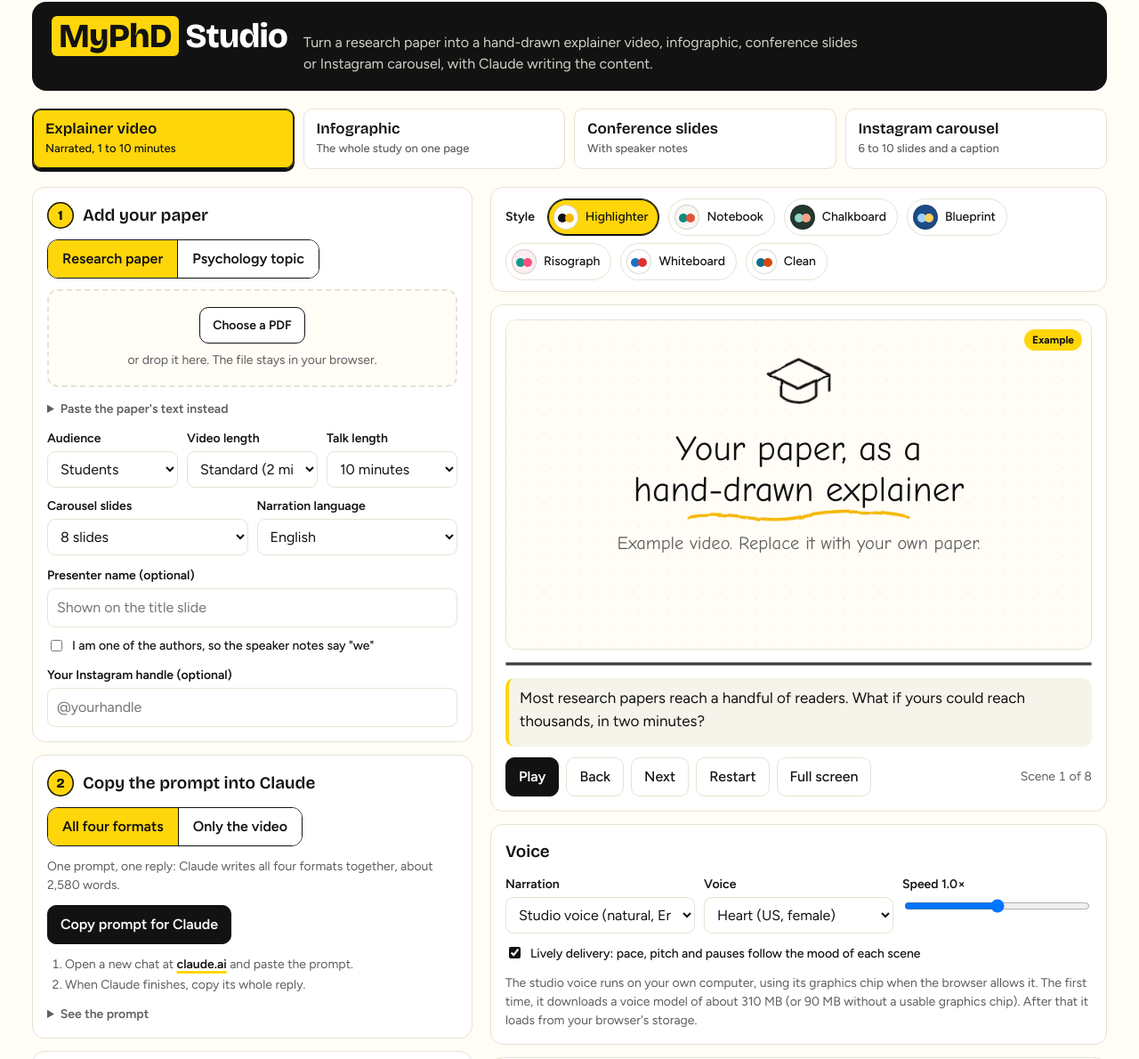
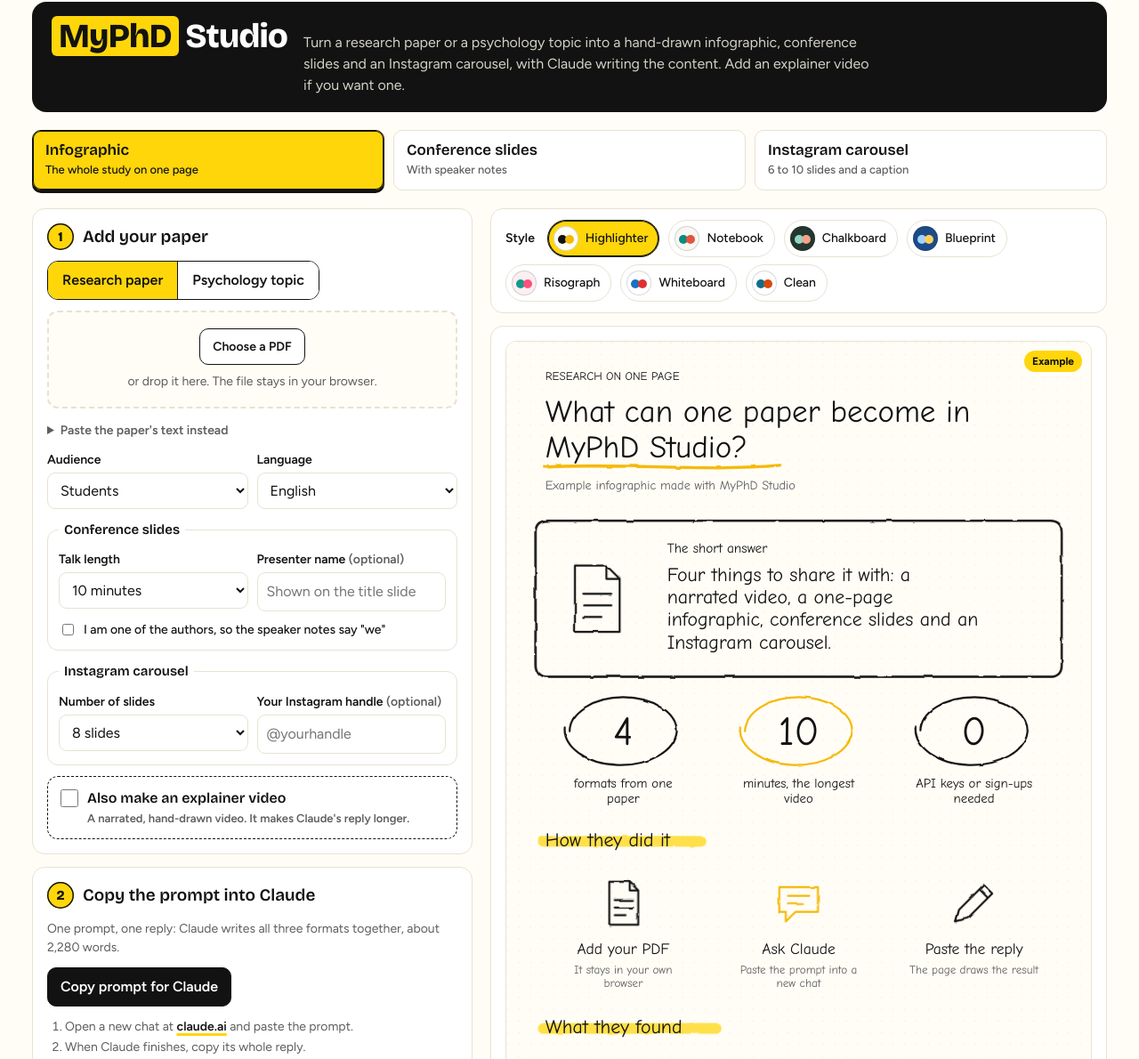
Before and after one commit to aimandahlan08-gif/myphd-studio, a plain HTML site: page index.html in a window 1280 px wide. Shown: the part 18-1208 px from the top of the page at 89% size. Drawn offline with nearby package versions, Linux system fonts and the light colour scheme; a web font is replaced by a local one.

Commit message:
Focus on infographic, slides and carousel; video is an opt-in tick box
The prompt now covers the three main formats by default. Ticking
'Also make an explainer video' shows the video settings, adds the
video to the prompt and shows its tab. The one-format switch is gone.

Co-Authored-By: Claude Opus 5.5 <noreply@anthropic.com>
Claude-Session: https://claude.ai/code/session_014Gn1PRZV45ZkZzY3e3Earg

````diff
--- a/index.html
+++ b/index.html
@@ -115,6 +115,16 @@ svg.sketch{display:block;width:100%;height:auto;font-family:var(--sketch)}
 .stagebox:fullscreen svg.sketch{width:min(100vw,177.78vh)}
 .notes{margin:0;font-size:16px;line-height:1.6;white-space:pre-wrap}
 .check-inline{display:flex;gap:8px;align-items:center;font-size:14px;font-weight:500;flex:1 1 100%}
+.opt{border:1px solid var(--line);border-radius:12px;padding:12px;display:flex;flex-direction:column;gap:10px;min-width:0;margin:0}
+.opt legend{font-family:var(--display);font-weight:600;font-size:15px;padding:0 6px}
+.vidtoggle{display:flex;gap:10px;align-items:flex-start;border:1px dashed var(--ink);border-radius:12px;padding:12px 14px;cursor:pointer;background:var(--panel)}
+.vidtoggle input{width:20px;height:20px;margin:2px 0 0;accent-color:var(--ink);flex:none}
+.vidtoggle b{font-family:var(--display);font-weight:600;font-size:16px;display:block}
+.vidtoggle span{font-size:13px;color:var(--muted)}
+.vidtoggle:has(input:checked){border-style:solid;background:var(--yellow-pale,#FFF3B6)}
+.vidtoggle:has(input:checked) span{color:var(--ink)}
+.picker.three{grid-template-columns:repeat(3,minmax(0,1fr))}
+@media (max-width:760px){.picker.three{grid-template-columns:repeat(1,minmax(0,1fr))}}
 input[type=text]{font:inherit;color:inherit;width:100%;border:1px solid var(--line);border-radius:9px;background:#fff;padding:9px 10px}
 .seg{display:inline-flex;border:1px solid var(--ink);border-radius:12px;overflow:hidden;align-self:flex-start;flex-wrap:wrap}
 .seg button{border:0;border-radius:0;font-weight:600;padding:9px 16px;background:var(--panel)}
@@ -165,21 +175,21 @@ ul.cautions{margin:0;padding-left:20px;font-size:14px;display:flex;flex-directio
 <div class="wrap">
   <header>
     <h1><span>MyPhD</span> Studio</h1>
-    <p>Turn a research paper into a hand-drawn explainer video, infographic, conference slides or Instagram carousel, with Claude writing the content.</p>
+    <p>Turn a research paper or a psychology topic into a hand-drawn infographic, conference slides and an Instagram carousel, with Claude writing the content. Add an explainer video if you want one.</p>
   </header>
 
   <div class="picker" role="radiogroup" aria-label="What to make">
-    <button type="button" role="radio" data-out="video" aria-checked="true"><b>Explainer video</b><span>Narrated, 1 to 10 minutes</span></button>
-    <button type="button" role="radio" data-out="info" aria-checked="false"><b>Infographic</b><span>The whole study on one page</span></button>
+    <button type="button" role="radio" data-out="info" aria-checked="true"><b>Infographic</b><span>The whole study on one page</span></button>
     <button type="button" role="radio" data-out="slides" aria-checked="false"><b>Conference slides</b><span>With speaker notes</span></button>
     <button type="button" role="radio" data-out="carousel" aria-checked="false"><b>Instagram carousel</b><span>6 to 10 slides and a caption</span></button>
+    <button type="button" role="radio" data-out="video" aria-checked="false" id="pickVideo" hidden><b>Explainer video</b><span>Narrated, 1 to 10 minutes</span></button>
   </div>
 
   <div class="cols">
     <!-- Steps -->
     <div class="stack">
       <section class="card" aria-labelledby="s1">
-        <div class="step-head"><span class="num">1</span><h2 id="s1">Add your paper</h2></div>
+        <div class="step-head"><span class="num">1</span><h2 id="s1">Add your paper or topic</h2></div>
         <div class="seg" role="radiogroup" aria-label="Start from" id="srcSeg">
           <button type="button" role="radio" data-src="paper" aria-checked="true">Research paper</button>
           <button type="button" role="radio" data-src="topic" aria-checked="false">Psychology topic</button>
@@ -252,50 +262,57 @@ ul.cautions{margin:0;padding-left:20px;font-size:14px;display:flex;flex-directio
               <option value="students" selected>Students</option>
               <option value="researchers">Researchers</option>
             </select></div>
-          <div class="field" id="lengthField"><label for="length" id="lengthLabel">Length</label>
-            <select id="length">
-              <option value="short">Short (1 min)</option>
-              <option value="standard" selected>Standard (2 min)</option>
-              <option value="deep">Deep dive (3 min)</option>
-              <option value="long">Feature (5 min)</option>
-              <option value="lecture">Mini lecture (10 min)</option>
-            </select></div>
-          <div class="field" id="talkField" hidden><label for="talk">Talk length</label>
-            <select id="talk">
-              <option value="5">5 minutes</option>
-              <option value="10" selected>10 minutes</option>
-              <option value="15">15 minutes</option>
-              <option value="20">20 minutes</option>
-            </select></div>
-          <div class="field" id="carNField" hidden><label for="carN" id="carNLabel">Slides</label>
-            <select id="carN">
-              <option value="6">6 slides</option>
-              <option value="8" selected>8 slides</option>
-              <option value="10">10 slides</option>
-            </select></div>
-          <div class="field"><label for="lang" id="langLabel">Narration language</label>
+          <div class="field"><label for="lang">Language</label>
             <select id="lang">
               <option value="en">English</option>
               <option value="ms">Bahasa Melayu</option>
             </select></div>
         </div>
-        <div class="row" id="slidesOpts" hidden>
-          <div class="field"><label for="presenter">Presenter name (optional)</label>
-            <input type="text" id="presenter" placeholder="Shown on the title slide"></div>
+        <fieldset class="opt"><legend>Conference slides</legend>
+          <div class="row">
+              <div class="field" id="talkField"><label for="talk">Talk length</label>
+                <select id="talk">
+                  <option value="5">5 minutes</option>
+                  <option value="10" selected>10 minutes</option>
+                  <option value="15">15 minutes</option>
+                  <option value="20">20 minutes</option>
+                </select></div>
+            <div class="field"><label for="presenter">Presenter name <span class="hint">(optional)</span></label>
+              <input type="text" id="presenter" placeholder="Shown on the title slide"></div>
+          </div>
           <label class="check-inline" id="authorField"><input type="checkbox" id="isAuthor"> I am one of the authors, so the speaker notes say "we"</label>
-        </div>
-        <div class="row" id="carOpts" hidden>
-          <div class="field"><label for="handle">Your Instagram handle (optional)</label>
-            <input type="text" id="handle" placeholder="@yourhandle"></div>
-        </div>
+        </fieldset>
+        <fieldset class="opt"><legend>Instagram carousel</legend>
+          <div class="row">
+              <div class="field" id="carNField"><label for="carN">Number of slides</label>
+                <select id="carN">
+                  <option value="6">6 slides</option>
+                  <option value="8" selected>8 slides</option>
+                  <option value="10">10 slides</option>
+                </select></div>
+            <div class="field"><label for="handle">Your Instagram handle <span class="hint">(optional)</span></label>
+              <input type="text" id="handle" placeholder="@yourhandle"></div>
+          </div>
+        </fieldset>
+        <label class="vidtoggle" for="wantVideo"><input type="checkbox" id="wantVideo">
+          <div><b>Also make an explainer video</b><span>A narrated, hand-drawn video. It makes Claude's reply longer.</span></div></label>
+        <fieldset class="opt" id="videoOpts" hidden><legend>Explainer video</legend>
+          <div class="row">
+              <div class="field" id="lengthField"><label for="length">Video length</label>
+                <select id="length">
+                  <option value="short">Short (1 min)</option>
+                  <option value="standard" selected>Standard (2 min)</option>
+                  <option value="deep">Deep dive (3 min)</option>
+                  <option value="long">Feature (5 min)</option>
+                  <option value="lecture">Mini lecture (10 min)</option>
+                </select></div>
+          </div>
+          <p class="hint">Pick the voice and play the video in the player once it is made.</p>
+        </fieldset>
       </section>
 
       <section class="card" aria-labelledby="s2">
         <div class="step-head"><span class="num">2</span><h2 id="s2">Copy the prompt into Claude</h2></div>
-        <div class="seg" role="radiogroup" aria-label="What the prompt asks for" id="scopeSeg">
-          <button type="button" role="radio" data-scope="all" aria-checked="true">All four formats</button>
-          <button type="button" role="radio" data-scope="one" aria-checked="false" id="scopeOne">Only the video</button>
-        </div>
         <p class="hint" id="scopeHint"></p>
         <div class="row">
           <button class="primary" id="copyPrompt" type="button">Copy prompt for Claude</button>
@@ -317,7 +334,7 @@ ul.cautions{margin:0;padding-left:20px;font-size:14px;display:flex;flex-directio
         <label for="reply" class="hint">Claude's reply, including the ```json block</label>
         <textarea id="reply" placeholder="Paste Claude's whole reply here."></textarea>
         <div class="row">
-          <button class="primary" id="make" type="button">Make my video</button>
+          <button class="primary" id="make" type="button">Make them</button>
           <button class="quiet" id="loadSample" type="button">Show the example</button>
         </div>
         <p class="status" id="replyStatus" role="status"></p>
@@ -1493,14 +1510,18 @@ function topicize(pr,kind,only){
   return pr;
 }
 /* One prompt for all four formats, like MedTopic Studio: one reply fills the video, infographic, slides and carousel */
-let SCOPE="all";
-const ALL_KINDS=["video","info","slides","carousel"];
+const SCOPE="all";
+const ALL_KINDS=["info","slides","carousel","video"];
+let VIDEO_ON=false;
+const KINDS=()=>VIDEO_ON?ALL_KINDS:ALL_KINDS.filter(k=>k!=="video");
+const NUMW=["zero","one","two","three","four"];
 const ALL_KEYS={video:"video",info:"infographic",slides:"slides",carousel:"carousel"};
 const ALL_NAMES={video:"Explainer video",info:"Infographic",slides:"Conference slides",carousel:"Instagram carousel"};
 function buildAllPrompt(){
   const topic=SRC==="topic", aud="Audience: "+AUDIENCES[$("audience").value];
   let accuracy="";
-  const sections=ALL_KINDS.map(k=>{
+  const kinds=KINDS(), keys=kinds.map(k=>ALL_KEYS[k]), n=NUMW[kinds.length];
+  const sections=kinds.map(k=>{
     let pr=PROMPTS[k](); if(topic) pr=topicize(pr,k,"sections");
     const a=pr.indexOf("Accuracy comes first:"), aEnd=pr.indexOf("\n\n",a);
     if(k==="info") accuracy=pr.slice(a,aEnd);
@@ -1517,24 +1538,29 @@ ${body.trim()}`;
                    .replace("- Always include the main criticism or open question.","- Cover the main criticism or open question in every format.");
   const L=LENGTHS[$("length").value], T=TALKS[+$("talk").value], N=+$("carN").value;
   const metaSch=withMeta({type:"object",properties:{},required:[]});
-  const sch={mode:metaSch.properties.mode,category:metaSch.properties.category,
-    video:schema(L),infographic:infoSchema(),slides:slidesSchema(T),carousel:carSchema(N)};
+  const all={video:()=>schema(L),infographic:infoSchema,slides:()=>slidesSchema(T),carousel:()=>carSchema(N)};
+  const sch={mode:metaSch.properties.mode,category:metaSch.properties.category};
+  keys.forEach(x=>{ sch[x]=all[x](); });
+  const NICE={info:"a one-page infographic",slides:"conference slides",carousel:"an Instagram carousel",video:"an explainer video"};
+  const names=kinds.map(k=>NICE[k]);
+  const nameList=names.slice(0,-1).join(", ")+" and "+names[names.length-1];
+  const keyList=["mode","category"].concat(keys).map(x=>'"'+x+'"'), keyText=keyList.slice(0,-1).join(", ")+" and "+keyList[keyList.length-1];
   let out=`Please write the content for my MyPhD Studio app, following these instructions exactly.
 
-You are the writer for MyPhD Studio, an app that turns ${topic?"a psychology topic":"a research paper"} into four hand-drawn formats: an explainer video, a one-page infographic, conference slides and an Instagram carousel. The app draws every format from fixed hand-drawn layouts, so you only supply the content, as JSON matching the schemas at the end. Each field's description tells you what belongs in it. Follow those descriptions, including word limits and counts.
+You are the writer for MyPhD Studio, an app that turns ${topic?"a psychology topic":"a research paper"} into hand-drawn formats. This time I need ${n}: ${nameList}. The app draws every format from fixed hand-drawn layouts, so you only supply the content, as JSON matching the schemas at the end. Each field's description tells you what belongs in it. Follow those descriptions, including word limits and counts.
 
 ${accuracy}
 
 ${aud}
 
-Write all four formats. Each one stands on its own, so do not refer from one format to another.
+Write all ${n} formats. Each one stands on its own, so do not refer from one format to another.
 
 ${sections.join("\n\n")}
 
 ${topic?topicSource():paperBlock()}
 
 Reply format:
-Reply with ONE JSON object with exactly six keys: "mode", "category", "video", "infographic", "slides" and "carousel". "mode" and "category" describe the whole piece once. Each of the other four values must match its JSON Schema below. Write the formats in that order and keep each within its own limits, so the reply is not cut off. Put the whole object in a single \`\`\`json code block and write nothing before or after it.
+Reply with ONE JSON object with exactly ${keyList.length} keys: ${keyText}. "mode" and "category" describe the whole piece once. Each of the other ${n} values must match its JSON Schema below. Write the formats in that order and keep each within its own limits, so the reply is not cut off. Put the whole object in a single \`\`\`json code block and write nothing before or after it.
 
 JSON Schemas, one per key (for reference only, do not repeat them in your reply):
 ${JSON.stringify(sch)}`;
@@ -1543,7 +1569,7 @@ ${JSON.stringify(sch)}`;
 }
 function replyWords(){
   const L=LENGTHS[$("length").value];
-  return L.total+(+$("talk").value)*130+700+(+$("carN").value)*35;
+  return (VIDEO_ON?L.total:0)+(+$("talk").value)*130+700+(+$("carN").value)*35;
 }
 function refreshPrompt(){
   const has=hasSource();
@@ -1551,10 +1577,10 @@ function refreshPrompt(){
   $("promptText").value=p;
   $("promptSummary").textContent=has?"See the prompt ("+p.length.toLocaleString()+" characters)":"See the prompt";
   const w=replyWords();
-  $("scopeHint").textContent=SCOPE==="all"
-    ?(w>3600?"Claude's reply will be long, about "+w.toLocaleString()+" words, so it may stop partway. If it does, type \"continue\" in the chat and paste both parts here together. Shorter video and talk lengths keep it in one go."
-             :"One prompt, one reply: Claude writes all four formats together, about "+w.toLocaleString()+" words.")
-    :"Claude writes only the "+OUTS[OUT].name+". Switch to all four to make everything at once.";
+  const nk=NUMW[KINDS().length];
+  $("scopeHint").textContent=w>3600
+    ?"Claude's reply will be long, about "+w.toLocaleString()+" words, so it may stop partway. If it does, type \"continue\" in the chat and paste both parts here together. A shorter "+(VIDEO_ON?"video or talk":"talk")+" keeps it in one go."
+    :"One prompt, one reply: Claude writes all "+nk+" formats together, about "+w.toLocaleString()+" words.";
   return p;
 }
 $("copyPrompt").addEventListener("click",()=>{
@@ -2303,29 +2329,22 @@ const SAMPLE_CAR={format:"carousel",title:"Share your paper four ways",source:"E
 
 /* =========================== Picker and steps =========================== */
 const PROMPTS={video:()=>buildVideoPrompt(),info:buildInfoPrompt,slides:buildSlidesPrompt,carousel:buildCarPrompt};
-function buildPrompt(){
-  if(SCOPE==="all") return buildAllPrompt();
-  const pr=PROMPTS[OUT](); return SRC==="topic"?topicize(pr,OUT):pr;
-}
-function setScope(k,skipSave){
-  SCOPE=k==="one"?"one":"all";
-  $("scopeSeg").querySelectorAll("button").forEach(bt=>bt.setAttribute("aria-checked",bt.dataset.scope===SCOPE?"true":"false"));
-  if(!skipSave){ try{ localStorage.setItem("myphd.scope",SCOPE); }catch(e){} }
-  setOut(OUT,true);
-}
+function buildPrompt(){ return buildAllPrompt(); }
+function setVideo(on,skipSave){
+  VIDEO_ON=!!on; $("wantVideo").checked=VIDEO_ON;
+  $("videoOpts").hidden=!VIDEO_ON; $("pickVideo").hidden=!VIDEO_ON;
+  document.querySelector(".picker").classList.toggle("three",!VIDEO_ON);
+  if(!skipSave){ try{ localStorage.setItem("myphd.video",VIDEO_ON?"1":"0"); }catch(e){} }
+  setOut(!VIDEO_ON&&OUT==="video"?"info":OUT,skipSave);
+}
+$("wantVideo").addEventListener("change",ev=>setVideo(ev.target.checked));
 function setOut(k,skipSave){
-  if(!OUTS[k]) k="video";
+  if(!OUTS[k]||(k==="video"&&!VIDEO_ON)) k="info";
   if(OUT==="video" && k!=="video" && P.playing) pause();
   OUT=k;
   document.querySelectorAll(".picker button").forEach(bt=>bt.setAttribute("aria-checked",bt.dataset.out===k?"true":"false"));
   $("outVideo").hidden=k!=="video"; $("outInfo").hidden=k!=="info"; $("outSlides").hidden=k!=="slides"; $("outCarousel").hidden=k!=="carousel";
-  const all=SCOPE==="all";
-  $("lengthField").hidden=!(all||k==="video"); $("talkField").hidden=!(all||k==="slides"); $("carNField").hidden=!(all||k==="carousel");
-  $("lengthLabel").textContent=all?"Video length":"Length"; $("carNLabel").textContent=all?"Carousel slides":"Slides";
-  $("slidesOpts").hidden=!(all||k==="slides"); $("carOpts").hidden=!(all||k==="carousel");
-  $("langLabel").textContent=(all||k==="video")?"Narration language":"Language";
-  $("make").textContent=all?"Make all four":OUTS[k].make;
-  $("scopeOne").textContent="Only the "+OUTS[k].name;
+  $("make").textContent="Make all "+NUMW[KINDS().length];
   const d=DATA[k];
   showCautions(d&&d.cautions); showCat(d);
   setStatus("replyStatus",""); setStatus("promptStatus","");
@@ -2334,12 +2353,11 @@ function setOut(k,skipSave){
 }
 document.querySelectorAll(".picker button").forEach(bt=>bt.addEventListener("click",()=>setOut(bt.dataset.out)));
 document.querySelector(".picker").addEventListener("keydown",ev=>{
-  const ks=Object.keys(OUTS), i=ks.indexOf(OUT);
+  const ks=KINDS(), i=ks.indexOf(OUT);
   if(ev.key==="ArrowRight"||ev.key==="ArrowDown"){ ev.preventDefault(); setOut(ks[(i+1)%ks.length]); document.querySelector('.picker [data-out="'+OUT+'"]').focus(); }
   if(ev.key==="ArrowLeft"||ev.key==="ArrowUp"){ ev.preventDefault(); setOut(ks[(i+ks.length-1)%ks.length]); document.querySelector('.picker [data-out="'+OUT+'"]').focus(); }
 });
 ["talk","carN","isAuthor","length","audience","lang"].forEach(id=>$(id).addEventListener("change",refreshPrompt));
-$("scopeSeg").querySelectorAll("button").forEach(bt=>bt.addEventListener("click",()=>setScope(bt.dataset.scope)));
 
 function kindOf(o){
   if(o&&o.format==="infographic") return "info";
@@ -2376,7 +2394,8 @@ const SHOW={
 };
 function makeAll(raw){
   const made=[], failed=[];
-  ALL_KINDS.forEach(k=>{
+  if(raw.video&&typeof raw.video==="object"&&!VIDEO_ON) setVideo(true);
+  KINDS().forEach(k=>{
     const part=raw[ALL_KEYS[k]];
     if(!part||typeof part!=="object"){ failed.push(OUTS[k].name); return; }
     try{
@@ -2385,7 +2404,7 @@ function makeAll(raw){
       made.push(k==="video"?"video ("+d.scenes.length+" scenes)":k==="info"?"infographic":k==="slides"?"slides ("+d.slides.length+")":"carousel ("+d.slides.length+" slides)");
     }catch(e){ failed.push(OUTS[k].name); }
   });
-  if(!made.length) throw new Error("None of the four formats could be read. Make sure you pasted Claude's whole reply to the all-four prompt.");
+  if(!made.length) throw new Error("None of the formats could be read. Make sure you pasted Claude's whole reply to the MyPhD Studio prompt.");
   setOut(OUT,true);
   if(DATA.video && $("mode").value==="studio" && $("lang").value!=="ms") studioStart();
   const list=made.length>1?made.slice(0,-1).join(", ")+" and "+made[made.length-1]:made[0];
@@ -2397,6 +2416,7 @@ $("make").addEventListener("click",()=>{
     const raw0=extractJSON($("reply").value);
     if(["video","infographic","slides","carousel"].filter(x=>raw0[x]&&typeof raw0[x]==="object"&&!Array.isArray(raw0[x])).length>=2){ makeAll(raw0); return; }
     const raw=raw0, k=kindOf(raw), d=NORM[k](raw);
+    if(k==="video"&&!VIDEO_ON) setVideo(true);
     if(k!==OUT) setOut(k);
     SHOW[k](d,false); save(k,d); showCautions(d.cautions); showCat(d);
     if(k==="video"){
@@ -2458,12 +2478,9 @@ const sInfo=restore("info"); showInfo(sInfo||SAMPLE_INFO,!sInfo);
 const sSl=restore("slides"); showSlides(sSl||SAMPLE_SLIDES,!sSl);
 const sCar=restore("carousel"); showCarousel(sCar||SAMPLE_CAR,!sCar);
 modeChanged();
-let startOut="video"; try{ startOut=localStorage.getItem("myphd.out")||"video"; }catch(e){}
-setOut(startOut,true);
-let startScope="all"; try{ startScope=localStorage.getItem("myphd.scope")||"all"; }catch(e){}
-SCOPE=startScope==="one"?"one":"all";
-$("scopeSeg").querySelectorAll("button").forEach(bt=>bt.setAttribute("aria-checked",bt.dataset.scope===SCOPE?"true":"false"));
-setOut(OUT,true);
+let startOut="info"; try{ startOut=localStorage.getItem("myphd.out")||"info"; }catch(e){}
+let startVideo=false; try{ startVideo=localStorage.getItem("myphd.video")==="1"; }catch(e){}
+OUT=startOut; setVideo(startVideo,true);
 let startSrc="paper"; try{ startSrc=localStorage.getItem("myphd.src")||"paper"; }catch(e){}
 setSrc(startSrc,true);
 setTheme(startTheme,true);
````
